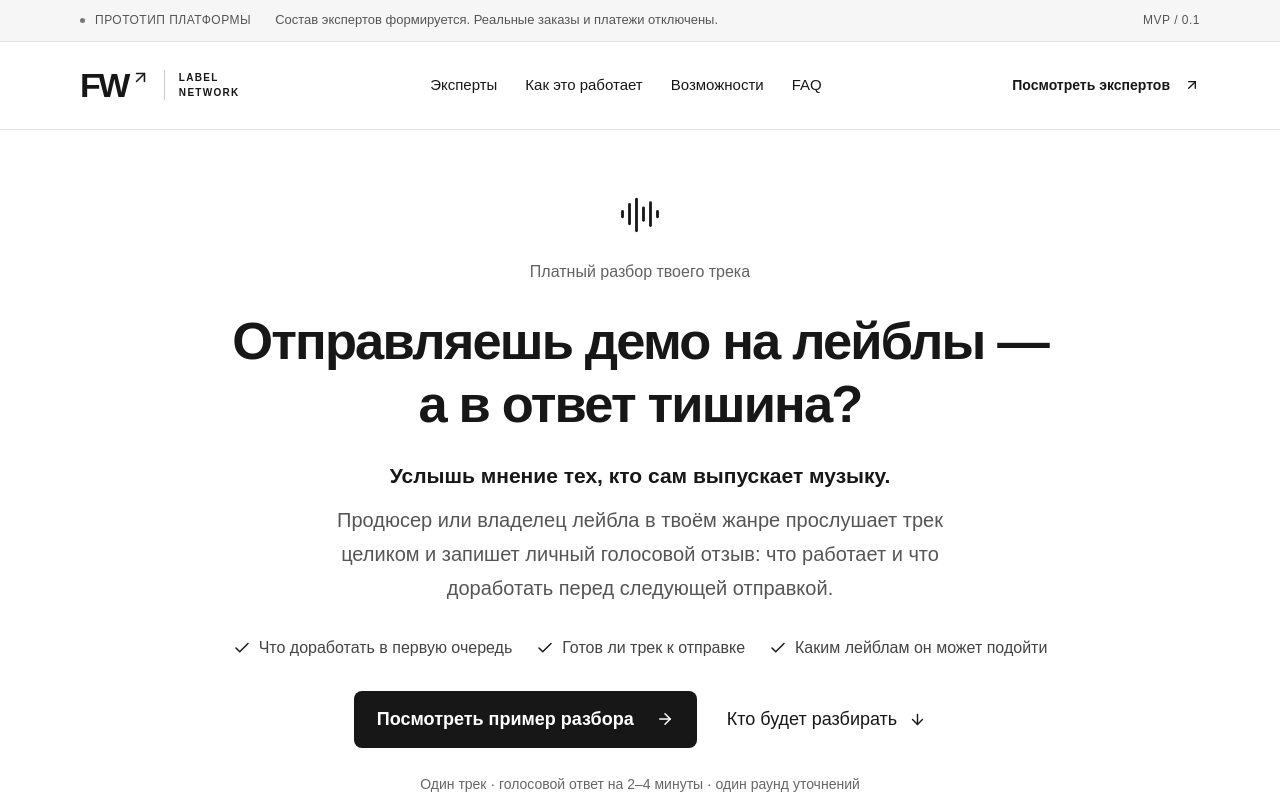
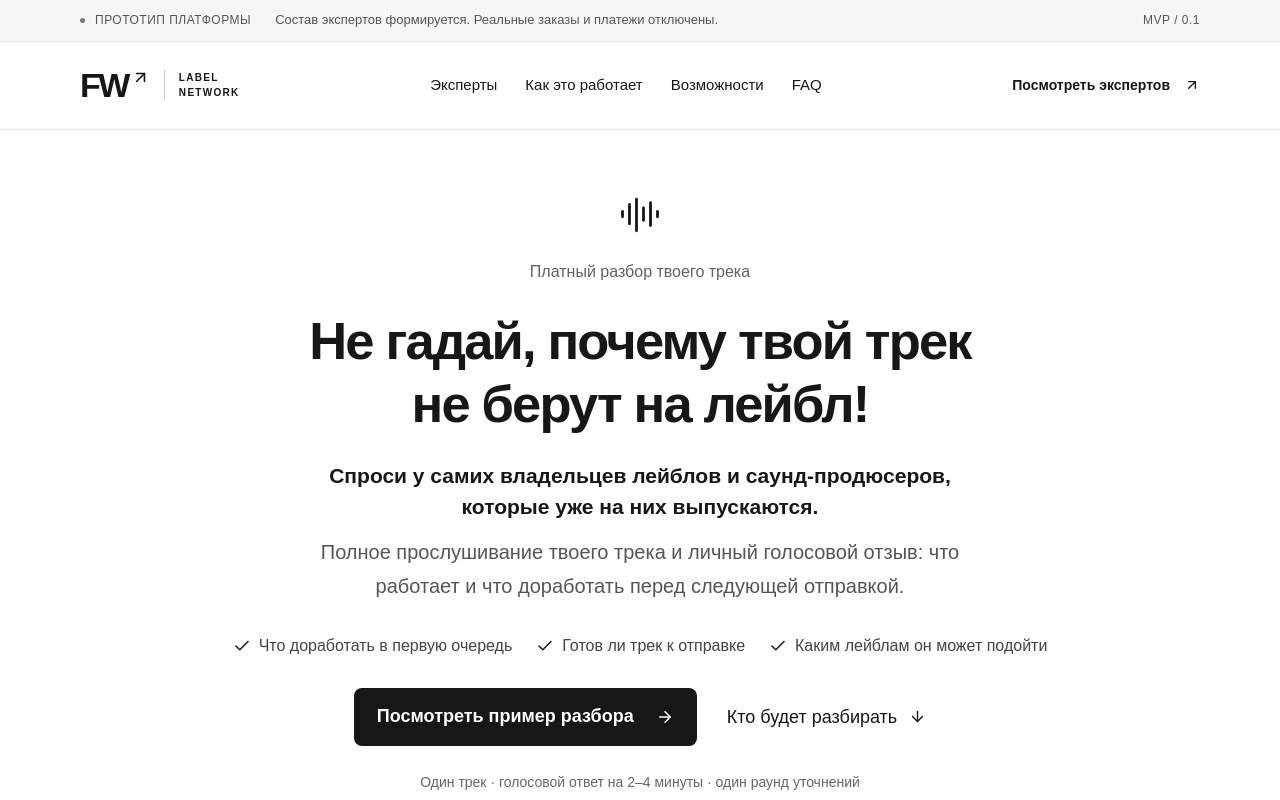
Before and after one commit to anastasiadinastia77/fwsite, a React (Vite) app: page / in a window 1280 px wide. Shown: the top 800 px of the page. Built offline with nearby package versions, Linux system fonts and the light colour scheme.

Commit message:
Use artist-focused headline suggested by the founder

```diff
--- a/src/main.tsx
+++ b/src/main.tsx
@@ -19,8 +19,8 @@ function App(){
  <section className="hero">
  <div className="hero-symbol" aria-hidden="true"><AudioLines size={42} strokeWidth={1.6}/></div>
  <p className="eyebrow">Платный разбор твоего трека</p>
- <h1>Отправляешь демо на лейблы —<br/> а в ответ тишина?</h1>
- <p className="hero-lead"><strong>Услышь мнение тех, кто сам выпускает музыку.</strong> Продюсер или владелец лейбла в твоём жанре прослушает трек целиком и запишет личный голосовой отзыв: что работает и что доработать перед следующей отправкой.</p>
+ <h1>Не гадай, почему твой трек<br/> не берут на лейбл!</h1>
+ <p className="hero-lead"><strong>Спроси у самих владельцев лейблов и саунд-продюсеров, которые уже на них выпускаются.</strong> Полное прослушивание твоего трека и личный голосовой отзыв: что работает и что доработать перед следующей отправкой.</p>
  <div className="hero-results"><span><Check size={18}/> Что доработать в первую очередь</span><span><Check size={18}/> Готов ли трек к отправке</span><span><Check size={18}/> Каким лейблам он может подойти</span></div>
  <div className="hero-actions"><a className="button primary" href="#review-example">Посмотреть пример разбора <ArrowRight size={18}/></a><a className="text-link" href="#experts">Кто будет разбирать <ArrowDown size={17}/></a></div>
  <p className="hero-price">Один трек · голосовой ответ на 2–4 минуты · один раунд уточнений</p>
```
Also changed, not shown: 1 other file (tests, documents, lock files or other folders).
